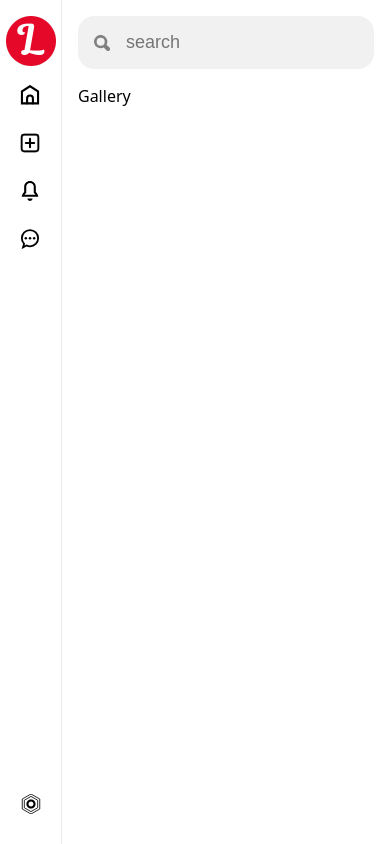
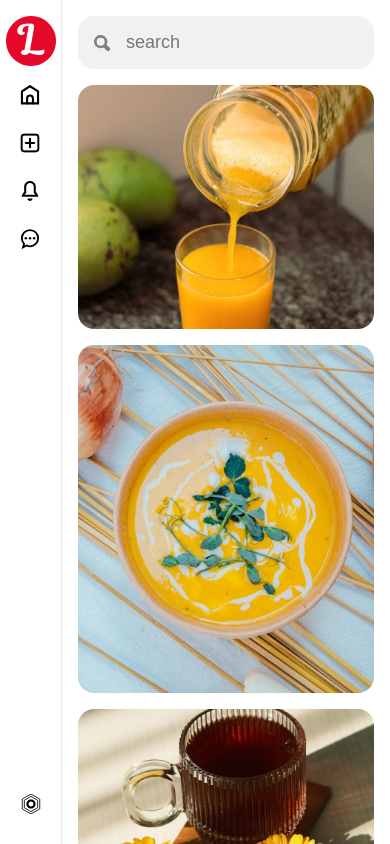
Before and after one commit to Akashmahto022/pinterest-Project, a React (Vite) app in the folder client/: page / in a window 390 px wide. Shown: the top 844 px of the page. Built offline with nearby package versions, Linux system fonts and the light colour scheme.

Commit message:
create gallery with responsive design

```diff
--- a/client/src/components/gallery/Gallery.jsx
+++ b/client/src/components/gallery/Gallery.jsx
@@ -1,8 +1,181 @@
 import React from 'react'
+import "./gallery.css"
+import GalleryItem from '../galleryItem/GalleryItem';
+
+//temp
+const items = [
+  {
+    id: 1,
+    media: "/pins/pin1.jpeg",
+    width: 1260,
+    height: 1000,
+  },
+  {
+    id: 2,
+    media: "/pins/pin2.jpeg",
+    width: 1260,
+    height: 1400,
+  },
+  {
+    id: 3,
+    media: "/pins/pin3.jpeg",
+    width: 1260,
+    height: 1400,
+  },
+  {
+    id: 4,
+    media: "/pins/pin4.jpeg",
+    width: 1260,
+    height: 1000,
+  },
+  {
+    id: 5,
+    media: "/pins/pin5.jpeg",
+    width: 1260,
+    height: 1243,
+  },
+  {
+    id: 6,
+    media: "/pins/pin6.jpeg",
+    width: 1260,
+    height: 1568,
+  },
+  {
+    id: 7,
+    media: "/pins/pin7.jpeg",
+    width: 1260,
+    height: 1234,
+  },
+  {
+    id: 8,
+    media: "/pins/pin8.jpeg",
+    width: 1260,
+    height: 1400,
+  },
+  {
+    id: 9,
+    media: "/pins/pin9.jpeg",
+    width: 1260,
+    height: 1000,
+  },
+  {
+    id: 10,
+    media: "/pins/pin10.jpeg",
+    width: 1260,
+    height: 1000,
+  },
+  {
+    id: 11,
+    media: "/pins/pin11.jpeg",
+    width: 1260,
+    height: 1000,
+  },
+  {
+    id: 12,
+    media: "/pins/pin12.jpeg",
+    width: 1260,
+    height: 1400,
+  },
+  {
+    id: 13,
+    media: "/pins/pin13.jpeg",
+    width: 1260,
+    height: 1400,
+  },
+  {
+    id: 14,
+    media: "/pins/pin14.jpeg",
+    width: 1260,
+    height: 1600,
+  },
+  {
+    id: 15,
+    media: "/pins/pin15.jpeg",
+    width: 1260,
+    height: 1000,
+  },
+  {
+    id: 16,
+    media: "/pins/pin16.jpeg",
+    width: 1260,
+    height: 1260,
+  },
+  {
+    id: 17,
+    media: "/pins/pin17.jpeg",
+    width: 1260,
+    height: 1000,
+  },
+  {
+    id: 18,
+    media: "/pins/pin18.jpeg",
+    width: 1260,
+    height: 1260,
+  },
+  {
+    id: 19,
+    media: "/pins/pin19.jpeg",
+    width: 1260,
+    height: 1400,
+  },
+  {
+    id: 20,
+    media: "/pins/pin20.jpeg",
+    width: 1260,
+    height: 1260,
+  },
+  {
+    id: 21,
+    media: "/pins/pin21.jpeg",
+    width: 1260,
+    height: 1400,
+  },
+  {
+    id: 22,
+    media: "/pins/pin22.jpeg",
+    width: 1260,
+    height: 1890,
+  },
+  {
+    id: 23,
+    media: "/pins/pin23.jpeg",
+    width: 1260,
+    height: 1260,
+  },
+  {
+    id: 24,
+    media: "/pins/pin24.jpeg",
+    width: 1260,
+    height: 1260,
+  },
+  {
+    id: 25,
+    media: "/pins/pin25.jpeg",
+    width: 1260,
+    height: 1260,
+  },
+  {
+    id: 26,
+    media: "/pins/pin26.jpeg",
+    width: 1260,
+    height: 1260,
+  },
+  {
+    id: 27,
+    media: "/pins/pin27.jpeg",
+    width: 1260,
+    height: 1260,
+  },
+];
+
 
 const Gallery = () => {
     return (
-        <div>Gallery</div>
+        <div className='gallery'>
+            {items.map(item=>(
+                <GalleryItem key={item.id} item={item}/>
+            ))}
+        </div>
     )
 }
 
--- a/client/src/components/gallery/gallery.css
+++ b/client/src/components/gallery/gallery.css
@@ -0,0 +1,48 @@
+.gallery {
+    display: grid;
+    grid-template-columns: repeat(7, 1fr);
+    gap: 16px;
+    grid-auto-rows: 10px;
+}
+
+@media (max-width: 1746px) {
+    .gallery {
+        grid-template-columns: repeat(6, 1fr);
+
+    }
+}
+
+@media (max-width: 1509px) {
+    .gallery {
+        grid-template-columns: repeat(5, 1fr);
+
+    }
+}
+
+@media (max-width: 1272px) {
+    .gallery {
+        grid-template-columns: repeat(4, 1fr);
+
+    }
+}
+
+@media (max-width: 1035px) {
+    .gallery {
+        grid-template-columns: repeat(3, 1fr);
+
+    }
+}
+
+@media (max-width: 798px) {
+    .gallery {
+        grid-template-columns: repeat(2, 1fr);
+
+    }
+}
+
+@media (max-width: 475px) {
+    .gallery {
+        grid-template-columns: repeat(1, 1fr);
+
+    }
+}
--- /dev/null
+++ b/client/src/components/galleryItem/GalleryItem.jsx
@@ -0,0 +1,12 @@
+import React from 'react'
+import "./galleryItem.css"
+
+const GalleryItem = ({item}) => {
+  return (
+    <div className='galleryItem' style={{gridRowEnd: `span ${Math.ceil(item.height/100)}`}}>
+        <img src={item.media} alt="" />
+    </div>
+  )
+}
+
+export default GalleryItem
--- /dev/null
+++ b/client/src/components/galleryItem/galleryItem.css
@@ -0,0 +1,9 @@
+.galleryItem{
+    display: flex;
+}
+
+.galleryItem img{
+    width: 100%;
+    border-radius: 16px;
+    object-fit: cover;
+}
```
